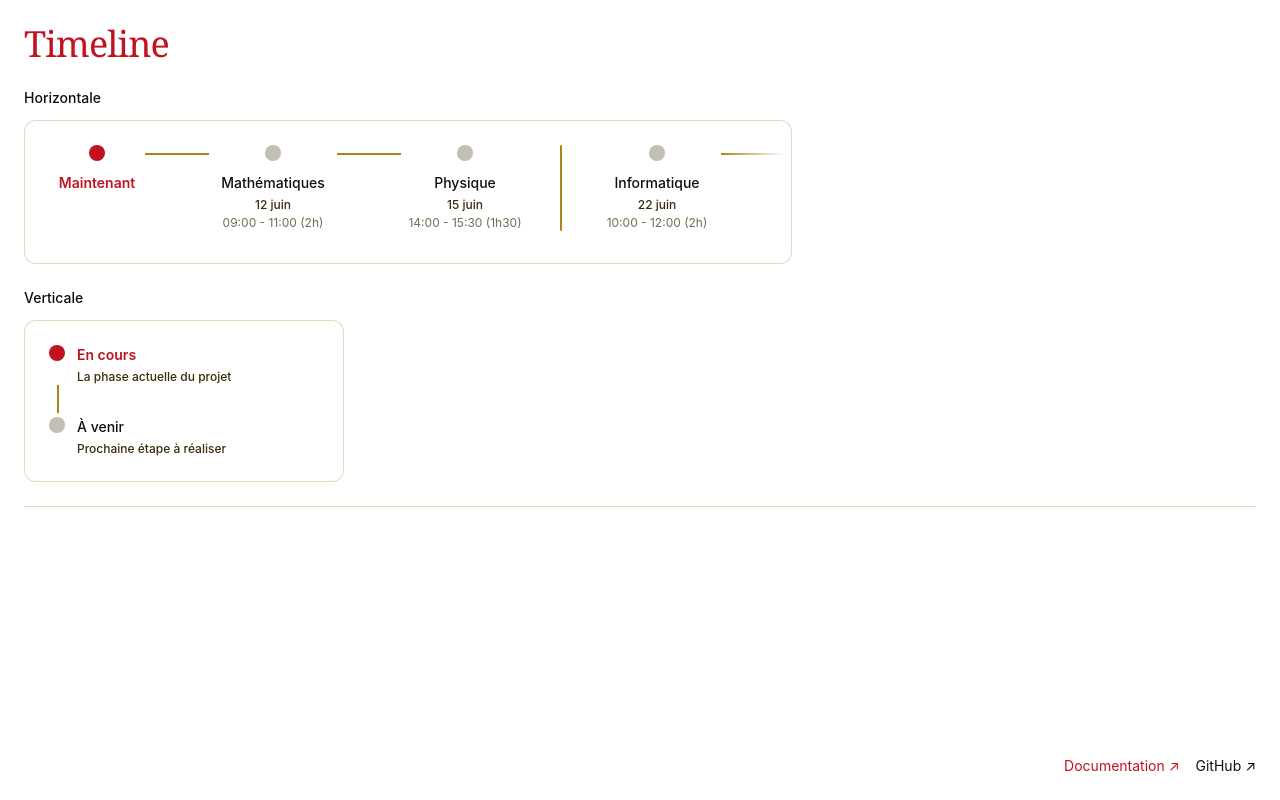
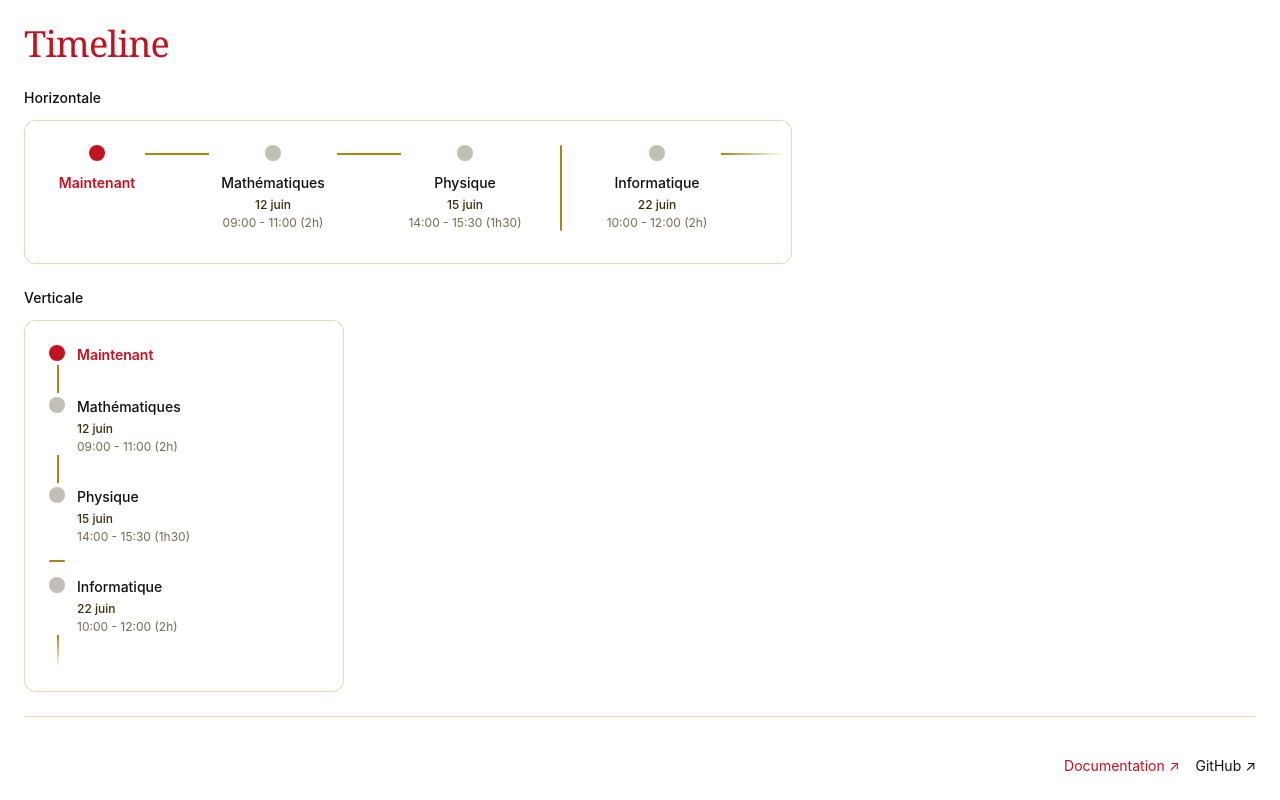
Before and after one commit to FRFlo/common-ui, a SvelteKit app: page / in a window 1280 px wide. Built offline with nearby package versions, Linux system fonts and the light colour scheme.

Commit message:
feat(timeline): enrichir la frise verticale des examens
- Ajouter les matières, dates et horaires des examens
- Marquer la période actuelle et signaler la transition

```diff
--- a/src/routes/+page.svelte
+++ b/src/routes/+page.svelte
@@ -30,9 +30,14 @@
 		<h2 class="mt-6 mb-3 text-sm font-medium">Verticale</h2>
 		<div class="w-full max-w-xs overflow-hidden rounded-xl border border-border/30 bg-background">
 			<Timeline.Root orientation="vertical" aria-label="Étapes du projet">
-				<Timeline.Item><Timeline.Indicator active aria-hidden="true" /><Timeline.Content><Timeline.Title active>En cours</Timeline.Title><Timeline.Description>La phase actuelle du projet</Timeline.Description></Timeline.Content></Timeline.Item>
+				<Timeline.Item><Timeline.Indicator active aria-hidden="true" /><Timeline.Content><Timeline.Title active>Maintenant</Timeline.Title></Timeline.Content></Timeline.Item>
 				<Timeline.Connector />
-				<Timeline.Item><Timeline.Indicator aria-hidden="true" /><Timeline.Content><Timeline.Title>À venir</Timeline.Title><Timeline.Description>Prochaine étape à réaliser</Timeline.Description></Timeline.Content></Timeline.Item>
+				<Timeline.Item><Timeline.Indicator aria-hidden="true" /><Timeline.Content><Timeline.Title>Mathématiques</Timeline.Title><Timeline.Description>12 juin</Timeline.Description><Timeline.Description subtle>09:00 - 11:00 (2h)</Timeline.Description></Timeline.Content></Timeline.Item>
+				<Timeline.Connector />
+				<Timeline.Item><Timeline.Indicator aria-hidden="true" /><Timeline.Content><Timeline.Title>Physique</Timeline.Title><Timeline.Description>15 juin</Timeline.Description><Timeline.Description subtle>14:00 - 15:30 (1h30)</Timeline.Description></Timeline.Content></Timeline.Item>
+				<Timeline.Connector variant="transition" label="Changement vers la période suivante" />
+				<Timeline.Item><Timeline.Indicator aria-hidden="true" /><Timeline.Content><Timeline.Title>Informatique</Timeline.Title><Timeline.Description>22 juin</Timeline.Description><Timeline.Description subtle>10:00 - 12:00 (2h)</Timeline.Description></Timeline.Content></Timeline.Item>
+				<Timeline.Connector variant="trailing" />
 			</Timeline.Root>
 		</div>
 	</section>
```
